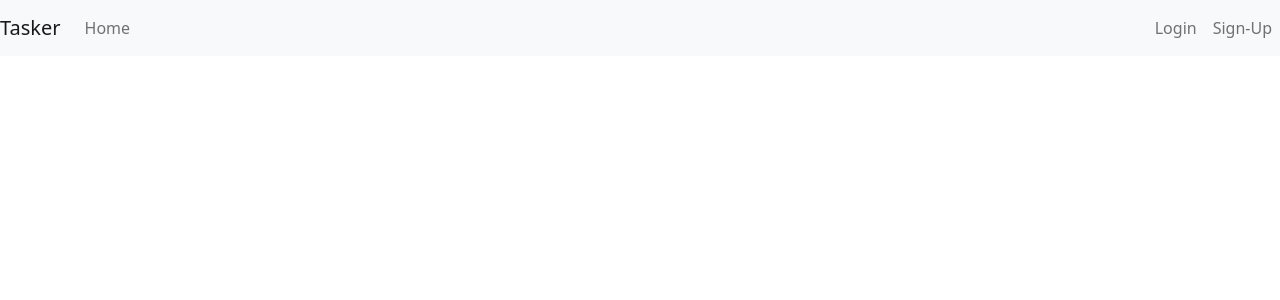
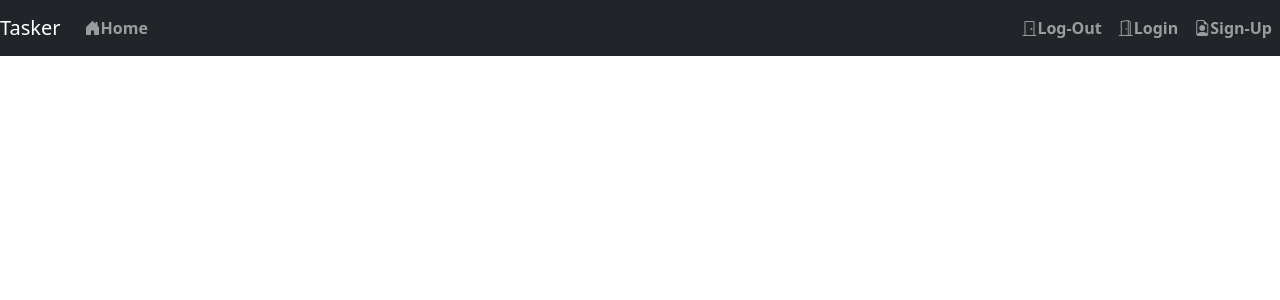
Before and after one commit to anshulgupta222/TaskerUI, an Angular app: page / in a window 1280 px wide. Shown: the top 300 px of the page. Built offline with nearby package versions, Linux system fonts and the light colour scheme.

Commit message:
Add bootstrap icons for login/signup

```diff
--- a/package.json
+++ b/package.json
@@ -19,6 +19,7 @@
     "@angular/platform-browser-dynamic": "~12.2.0",
     "@angular/router": "~12.2.0",
     "bootstrap": "^5.2.1",
+    "bootstrap-icons": "^1.9.1",
     "rxjs": "~6.6.0",
     "tslib": "^2.3.0",
     "zone.js": "~0.11.4"
--- a/src/app/app.component.html
+++ b/src/app/app.component.html
@@ -1,6 +1,6 @@
 <!--<h1>This is Task Tracking Application UI</h1>-->
 <div class="container-fluid-lg">
-  <nav class="navbar navbar-expand-lg navbar-light bg-light">
+  <nav class="navbar navbar-expand-lg navbar-dark bg-dark">
     <a class="navbar-brand" href="#">Tasker</a>
     <button
       class="navbar-toggler"
@@ -15,11 +15,12 @@
     </button>
     <div class="collapse navbar-collapse" id="navbarNavAltMarkup">
       <div class="navbar-nav col-md-1">
-        <a class="nav-item nav-link" href="#">Home</a>
+        <a class="nav-item fw-bold nav-link" href="#"><span class="bi bi-house-door-fill"></span>Home</a>
       </div>
       <div class="navbar-nav justify-content-end col-md-11">
-        <a class="nav-item nav-link" href="/login">Login</a>
-        <a class="nav-item nav-link" href="/register">Sign-Up</a>
+        <a class="nav-item fw-bold nav-link" href="#"><span class="bi bi-door-closed"></span>Log-Out</a>
+        <a class="nav-item fw-bold nav-link" href="/login"><span class="bi bi-door-open"></span>Login</a>
+        <a class="nav-item fw-bold nav-link" href="/register"><span class="bi bi-file-earmark-person"></span>Sign-Up</a>
       </div>
     </div>
   </nav>
--- a/src/styles.css
+++ b/src/styles.css
@@ -1,4 +1,5 @@
 @import "~bootstrap/dist/css/bootstrap.css";
+@import "~bootstrap-icons/font/bootstrap-icons.css";
 
 .form-control.ng-touched.ng-invalid{
     border:2px solid red;
```
Also changed, not shown: 1 other file (tests, documents, lock files or other folders).
